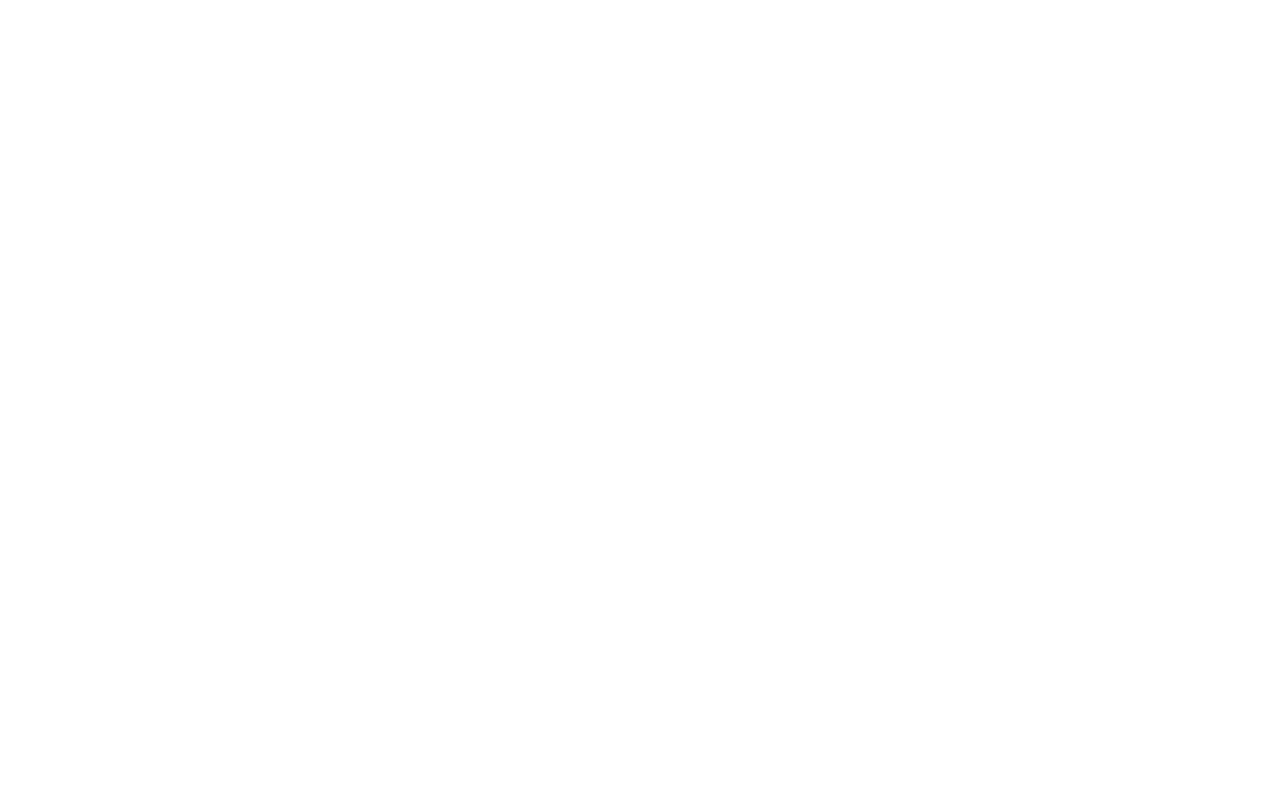
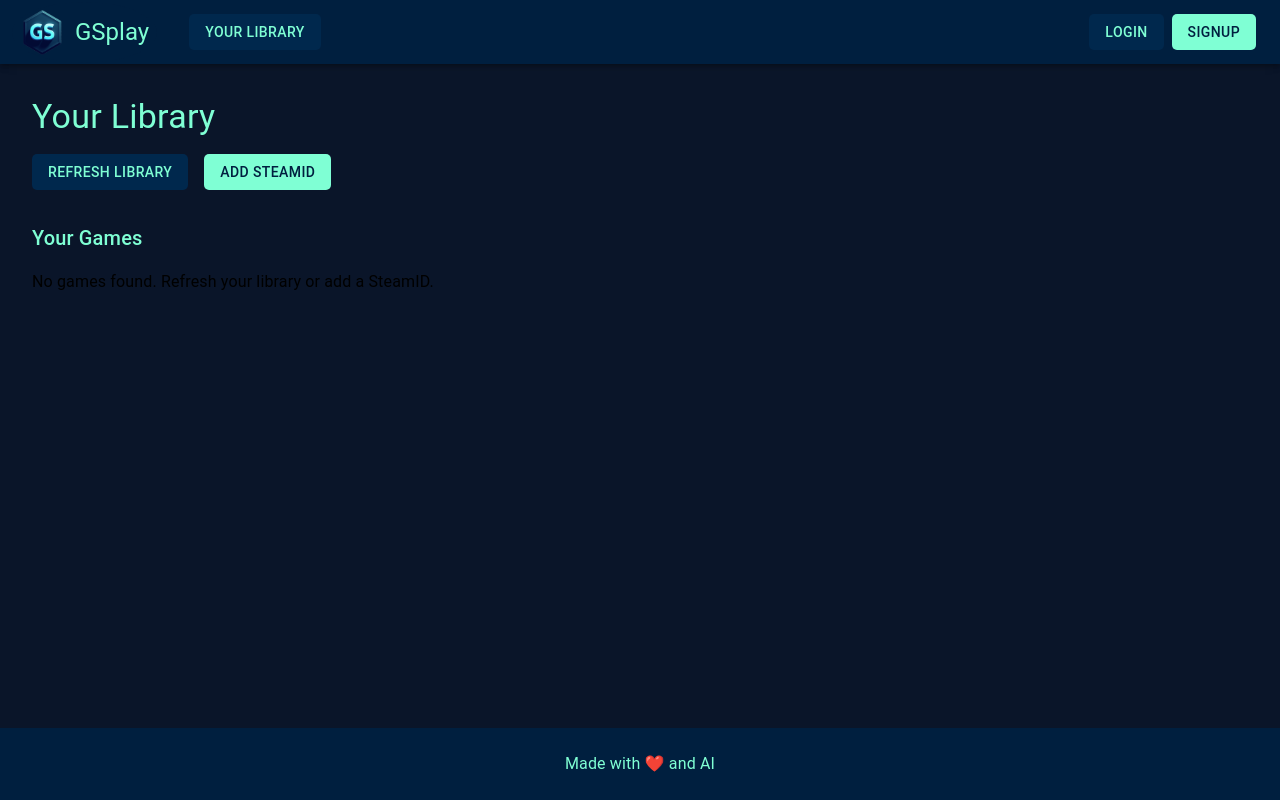
Before and after one commit to Talref/gsplay, a React (Vite) app in the folder gsplay-frontend/: page /library in a window 1280 px wide. Before the commit this address had no page. Built offline with nearby package versions, Linux system fonts and the light colour scheme.

Commit message:
Feat: Added Your Library and SteamID management. Fixed UI bugs.

```diff
--- a/gsplay-frontend/src/App.jsx
+++ b/gsplay-frontend/src/App.jsx
@@ -4,6 +4,7 @@
 import Home from './components/Home';
 import Login from './components/Login';
 import Signup from './components/Signup';
+import YourLibrary from './components/YourLibrary';
 
 function App() {
   return (
@@ -12,6 +13,7 @@
         <Route path="/" element={<Home />} />
         <Route path="/login" element={<Login />} />
         <Route path="/signup" element={<Signup />} />
+        <Route path="/library" element={<YourLibrary />} />
       </Routes>
     </Router>
   );
--- a/gsplay-frontend/src/components/Home.jsx
+++ b/gsplay-frontend/src/components/Home.jsx
@@ -1,6 +1,5 @@
-// src/components/Home.jsx
 import React from 'react';
-import { Box, useTheme } from '@mui/material'; //
+import { Box, useTheme } from '@mui/material';
 import Navbar from './Navbar';
 import Footer from './Footer';
 
@@ -8,14 +7,7 @@
   const theme = useTheme();
 
   return (
-    <Box
-      sx={{
-        display: 'flex',
-        flexDirection: 'column',
-        minHeight: '100vh',
-        backgroundColor: theme.palette.background.default,
-      }}
-    >
+    <Box sx={theme.components.MuiBox.styleOverrides.root}>
       <Navbar />
       <Box component="main" sx={{ flexGrow: 1 }}>
         {/* Add your main content here later */}
--- a/gsplay-frontend/src/components/Navbar.jsx
+++ b/gsplay-frontend/src/components/Navbar.jsx
@@ -1,25 +1,35 @@
-import React from 'react';
-import { AppBar, Toolbar, Typography, Button, Box, IconButton, useTheme } from '@mui/material';
+import React, { useState } from 'react';
+import { AppBar, Toolbar, Typography, Button, Box, IconButton, useTheme, Dialog, DialogTitle, DialogContent, DialogActions } from '@mui/material';
 import { useAuth } from '../context/AuthContext';
 import { Link } from 'react-router-dom';
+import Login from './Login';
+import Signup from './Signup';
 
 const Navbar = () => {
   const theme = useTheme();
   const { user, logout } = useAuth();
+  const [isLoginOpen, setIsLoginOpen] = useState(false);
+  const [isSignupOpen, setIsSignupOpen] = useState(false);
+
+  const handleOpenLogin = () => setIsLoginOpen(true);
+  const handleCloseLogin = () => setIsLoginOpen(false);
+
+  const handleOpenSignup = () => setIsSignupOpen(true);
+  const handleCloseSignup = () => setIsSignupOpen(false);
 
   return (
+    <>
       <AppBar position="static" sx={{ backgroundColor: theme.palette.primary.main }}>
         <Toolbar>
-        {/* Logo and title on the left */}
           <IconButton
             component={Link}
             to="/"
-          color="inherit"
             edge="start"
             sx={{
               mr: 2,
               display: 'flex',
               alignItems: 'center',
+              backgroundColor: theme.palette.primary.main,
             }}
           >
             <img
@@ -32,26 +42,51 @@
             </Typography>
           </IconButton>
 
-        {/* Spacer to push buttons to the right */}
+          <Button component={Link} to="/library" variant="default" sx={{ ml: 2 }}>
+            Your Library
+          </Button>
+
           <Box sx={{ flexGrow: 1 }} />
 
-        {/* Login/Signup or Logout buttons on the right */}
           {user ? (
-          <Button color="inherit" onClick={logout}>
+            <Button variant="warning" onClick={logout}>
               Logout
             </Button>
           ) : (
             <Box>
-            <Button color="inherit" component={Link} to="/login">
+              <Button variant='default' color='accent' onClick={handleOpenLogin}>
                 Login
               </Button>
-            <Button color="inherit" component={Link} to="/signup">
+              <Button variant='accent' onClick={handleOpenSignup} sx={{ ml: 1 }}>
                 Signup
               </Button>
             </Box>
           )}
         </Toolbar>
       </AppBar>
+
+      {/* Login Dialog */}
+      <Dialog open={isLoginOpen} onClose={handleCloseLogin}>
+        <DialogTitle>Login</DialogTitle>
+        <DialogContent>
+          <Login onSuccess={handleCloseLogin} />
+        </DialogContent>
+        <DialogActions>
+          <Button onClick={handleCloseLogin}>Close</Button>
+        </DialogActions>
+      </Dialog>
+
+      {/* Signup Dialog */}
+      <Dialog open={isSignupOpen} onClose={handleCloseSignup}>
+        <DialogTitle>Signup</DialogTitle>
+        <DialogContent>
+          <Signup onSuccess={handleCloseSignup} />
+        </DialogContent>
+        <DialogActions>
+          <Button onClick={handleCloseSignup}>Close</Button>
+        </DialogActions>
+      </Dialog>
+    </>
   );
 };
 
--- /dev/null
+++ b/gsplay-frontend/src/components/YourLibrary.jsx
@@ -0,0 +1,149 @@
+import React, { useState, useEffect } from 'react';
+import { Box, Button, Typography, useTheme, Snackbar, Alert, List, ListItem, ListItemText } from '@mui/material';
+import { useAuth } from '../context/AuthContext';
+import Navbar from './Navbar';
+import Footer from './Footer';
+import { refreshGames, setSteamId, fetchGames } from '../services/api';
+
+const YourLibrary = () => {
+  const theme = useTheme();
+  const { user } = useAuth();
+  const [snackbarOpen, setSnackbarOpen] = useState(false);
+  const [snackbarMessage, setSnackbarMessage] = useState('');
+  const [snackbarSeverity, setSnackbarSeverity] = useState('info');
+  const [games, setGames] = useState([]);
+
+  // Fetch the user's game list on component mount
+  useEffect(() => {
+    const loadGames = async () => {
+      try {
+        const gamesData = await fetchGames();
+        setGames(gamesData);
+      } catch (error) {
+        setSnackbarMessage('Error fetching game list.');
+        setSnackbarSeverity('error');
+        setSnackbarOpen(true);
+        console.error('Error fetching games:', error);
+      }
+    };
+
+    if (user) {
+      loadGames();
+    }
+  }, [user]);
+
+  const handleRefreshGames = async () => {
+    try {
+      await refreshGames();
+      setSnackbarMessage('Games refreshed successfully!');
+      setSnackbarSeverity('success');
+      setSnackbarOpen(true);
+
+      // Refetch the game list after refreshing
+      const gamesData = await fetchGames();
+      setGames(gamesData);
+    } catch (error) {
+      setSnackbarMessage('Error fetching games. Did you link your SteamID?');
+      setSnackbarSeverity('error');
+      setSnackbarOpen(true);
+      console.error('Error refreshing games:', error);
+    }
+  };
+
+  const handleSetSteamId = async () => {
+    const steamId = prompt('Please enter your SteamID:');
+    if (steamId) {
+      try {
+        await setSteamId(steamId);
+        setSnackbarMessage('SteamID set successfully!');
+        setSnackbarSeverity('success');
+        setSnackbarOpen(true);
+      } catch (error) {
+        setSnackbarMessage('Error setting SteamID. Please try again.');
+        setSnackbarSeverity('error');
+        setSnackbarOpen(true);
+        console.error('Error setting SteamID:', error);
+      }
+    }
+  };
+
+  const handleCloseSnackbar = () => {
+    setSnackbarOpen(false);
+  };
+
+  // Function to handle clicking on a game
+  const handleGameClick = (steamId) => {
+    const steamUrl = `https://store.steampowered.com/app/${steamId}`;
+    window.open(steamUrl, '_blank'); // Open the Steam page in a new tab
+  };
+
+  return (
+    <Box sx={theme.components.MuiBox.styleOverrides.root}>
+      {/* Navbar at the top */}
+      <Navbar />
+
+      {/* Main content */}
+      <Box sx={{ padding: 4 }}>
+        <Typography variant="h4" sx={{ mb: 2 }}>
+          Your Library
+        </Typography>
+
+        <Box>
+          {/* Refresh Library button */}
+          <Button variant="default" sx={{ mr: 2 }} onClick={handleRefreshGames}>
+            Refresh Library
+          </Button>
+
+          {/* Add/Change SteamID button */}
+          <Button variant="accent" onClick={handleSetSteamId}>
+            {user?.steamId ? 'Change SteamID' : 'Add SteamID'}
+          </Button>
+        </Box>
+
+        {/* Display the game list */}
+        <Box sx={{ mt: 4 }}>
+          <Typography variant="h6" sx={{ mb: 2 }}>
+            Your Games
+          </Typography>
+          {games.length > 0 ? (
+            <List>
+              {games.map((game, index) => (
+                <ListItem
+                  key={index}
+                  onClick={() => handleGameClick(game.steamId)} // Make the list item clickable
+                  sx={{
+                    cursor: 'pointer', // Change cursor to pointer on hover
+                    '&:hover': {
+                      backgroundColor: theme.palette.primary.light, // Highlight on hover
+                    },
+                  }}
+                >
+                  <ListItemText primary={game.name} /> {/* Display the game name */}
+                </ListItem>
+              ))}
+            </List>
+          ) : (
+            <Typography variant="body1">No games found. Refresh your library or add a SteamID.</Typography>
+          )}
+        </Box>
+      </Box>
+
+      {/* Footer */}
+      <Footer />
+
+      {/* Snackbar for feedback */}
+      <Snackbar
+        open={snackbarOpen}
+        autoHideDuration={6000}
+        onClose={handleCloseSnackbar}
+        anchorOrigin={{ vertical: 'bottom', horizontal: 'center' }}
+      >
+        <Alert onClose={handleCloseSnackbar} severity={snackbarSeverity} sx={{ width: '100%' }}>
+          {snackbarMessage}
+        </Alert>
+      </Snackbar>
+    </Box>
+  );
+};
+
+export default YourLibrary;
--- a/gsplay-frontend/src/services/api.js
+++ b/gsplay-frontend/src/services/api.js
@@ -60,6 +60,15 @@
   }
 };
 
+export const fetchGames = async () => {
+  try {
+    const response = await api.get('/games');
+    return response.data.games; // Return the games array
+  } catch (error) {
+    throw error.response.data;
+  }
+};
+
 export const deleteAccount = async () => {
   try {
     const response = await api.delete('/delete');
--- a/gsplay-frontend/src/theme.js
+++ b/gsplay-frontend/src/theme.js
@@ -1,17 +1,18 @@
-// src/theme.js
 import { createTheme } from '@mui/material/styles';
 
 const theme = createTheme({
   palette: {
-    mode: 'dark',
     primary: {
       main: '#001f3f',
     },
     secondary: {
       main: '#7fffd4',
     },
+    warning: {
+      main: '#ff4444',
+    },
     background: {
-      default: '#001a4d',
+      default: '#0a1529',
       paper: '#002b80',
     },
     text: {
@@ -26,6 +27,93 @@
           borderRadius: '5px',
         },
       },
+      variants: [
+        {
+          props: { variant: 'default' },
+          style: {
+            backgroundColor: '#00284d',
+            color: '#7fffd4',
+            '&:hover': {
+              backgroundColor: '#002b80',
+            },
+          },
+        },
+        {
+          props: { variant: 'accent' },
+          style: {
+            backgroundColor: '#7fffd4',
+            color: '#001f3f',
+            '&:hover': {
+              backgroundColor: '#66ccaa',
+            },
+          },
+        },
+        {
+          props: { variant: 'warning' },
+          style: {
+            backgroundColor: '#ff4444',
+            color: '#ffffff',
+            '&:hover': {
+              backgroundColor: '#cc3636',
+            },
+          },
+        },
+      ],
+    },
+    MuiTypography: {
+      styleOverrides: {
+        h1: {
+          color: '#7fffd4',
+        },
+        h2: {
+          color: '#7fffd4',
+        },
+        h3: {
+          color: '#7fffd4',
+        },
+        h4: {
+          color: '#7fffd4',
+        },
+        h5: {
+          color: '#7fffd4',
+        },
+        h6: {
+          color: '#7fffd4',
+        },
+      },
+    },
+    MuiBox: {
+      styleOverrides: {
+        root: {
+          display: 'flex',
+          flexDirection: 'column',
+          minHeight: '100vh',
+          backgroundColor: '#0a1529',
+        },
+      },
+    },
+    // Add styling for the games list
+    MuiListItem: {
+      styleOverrides: {
+        root: {
+          backgroundColor: '#00284d', // Match the default button color
+          borderRadius: '5px', // Rounded corners
+          marginBottom: '8px', // Space between items
+          transition: 'transform 0.2s ease-in-out, box-shadow 0.2s ease-in-out', // Smooth hover animation
+          '&:hover': {
+            transform: 'translateY(-2px)', // Slight lift on hover
+            boxShadow: '0 4px 8px rgba(127, 255, 212, 0.2)', // Glow effect with secondary color
+          },
+        },
+      },
+    },
+    MuiListItemText: {
+      styleOverrides: {
+        primary: {
+          color: '#7fffd4', // Secondary color for game names
+          fontWeight: '500', // Slightly bold
+        },
+      },
     },
   },
 });
```
Also changed, not shown: 1 other file (tests, documents, lock files or other folders). Lines whose indentation alone changed are shown as unchanged.
